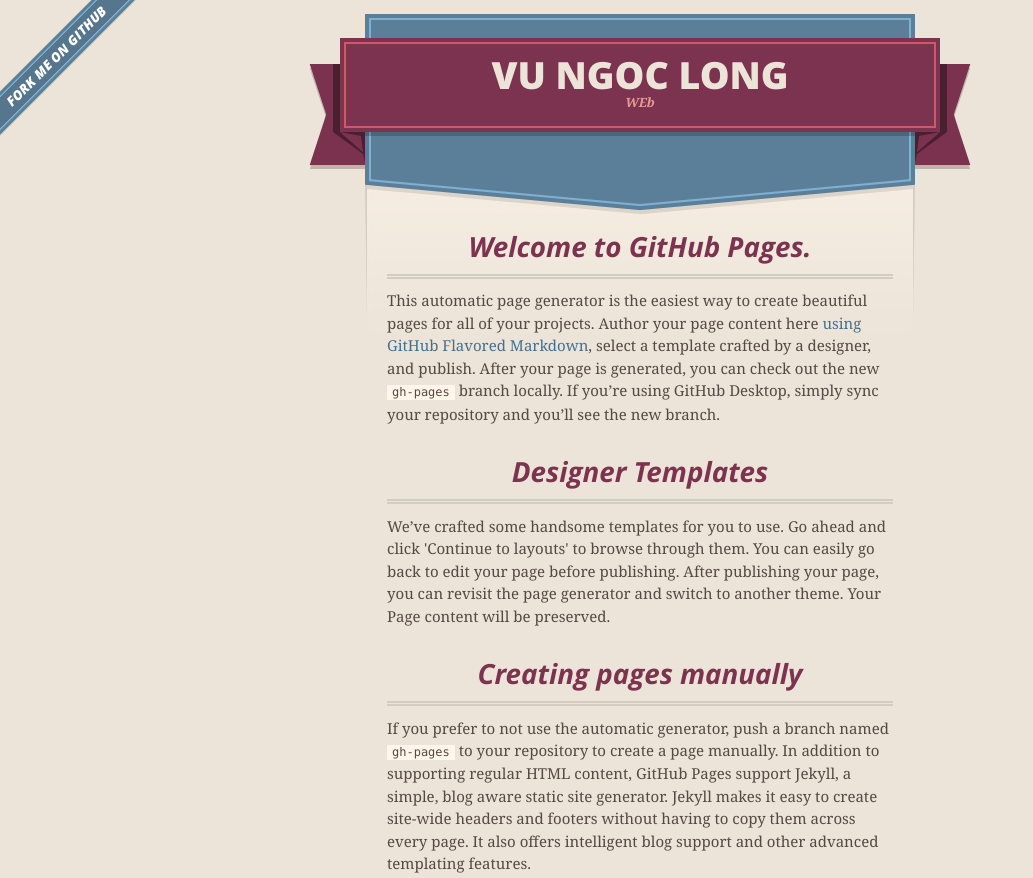
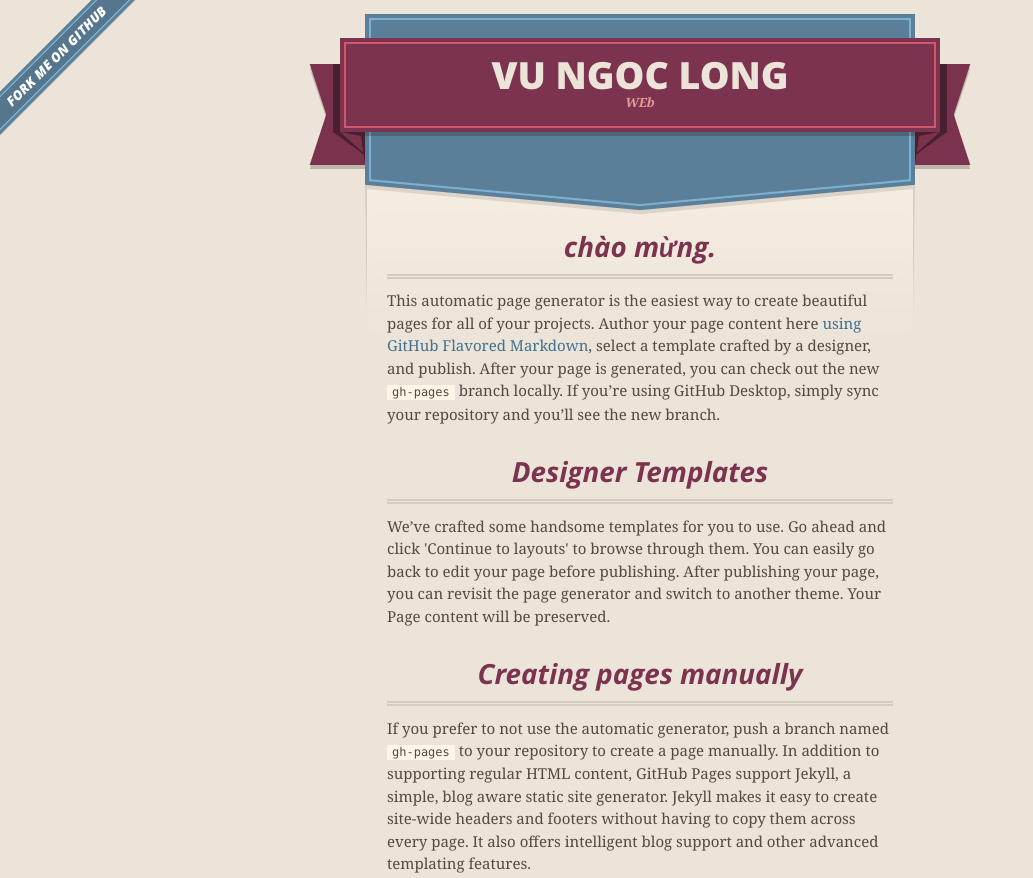
Before and after one commit to VuNgocLong/VuNgocLong.github.io, a plain HTML site: page index.html in a window 1280 px wide. Shown: the top 878 px of the page, without its empty margins (0-1033 px from the left). Drawn offline with nearby package versions, Linux system fonts and the light colour scheme.

Commit message:
Update index.html

```diff
--- a/index.html
+++ b/index.html
@@ -46,7 +46,7 @@
 
       <section id="main_content">
         <h3>
-<a id="welcome-to-github-pages" class="anchor" href="#welcome-to-github-pages" aria-hidden="true"><span aria-hidden="true" class="octicon octicon-link"></span></a>Welcome to GitHub Pages.</h3>
+<a id="welcome-to-github-pages" class="anchor" href="#welcome-to-github-pages" aria-hidden="true"><span aria-hidden="true" class="octicon octicon-link"></span></a>chào mừng.</h3>
 
 <p>This automatic page generator is the easiest way to create beautiful pages for all of your projects. Author your page content here <a href="https://guides.github.com/features/mastering-markdown/">using GitHub Flavored Markdown</a>, select a template crafted by a designer, and publish. After your page is generated, you can check out the new <code>gh-pages</code> branch locally. If you’re using GitHub Desktop, simply sync your repository and you’ll see the new branch.</p>
 
```
